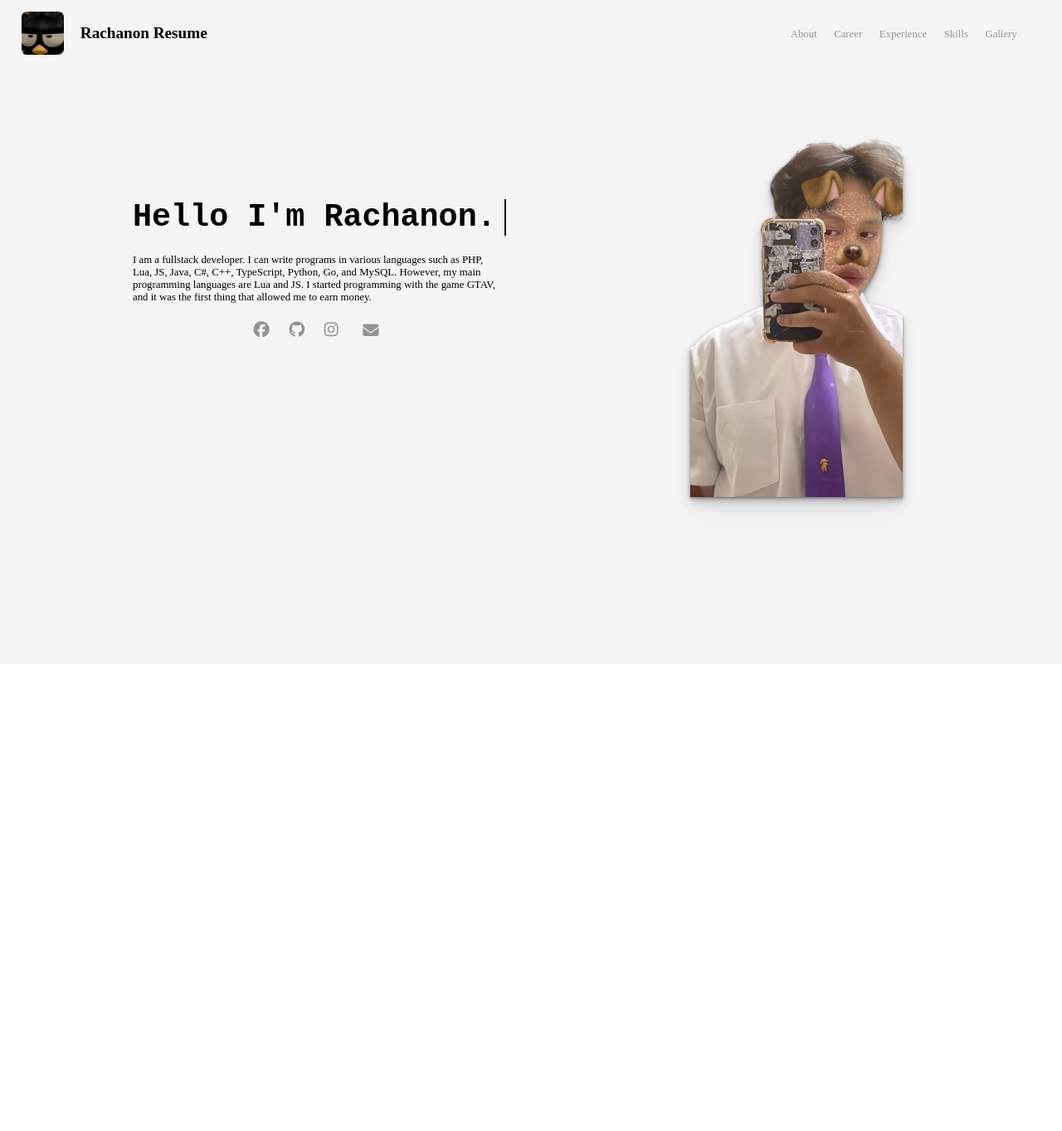
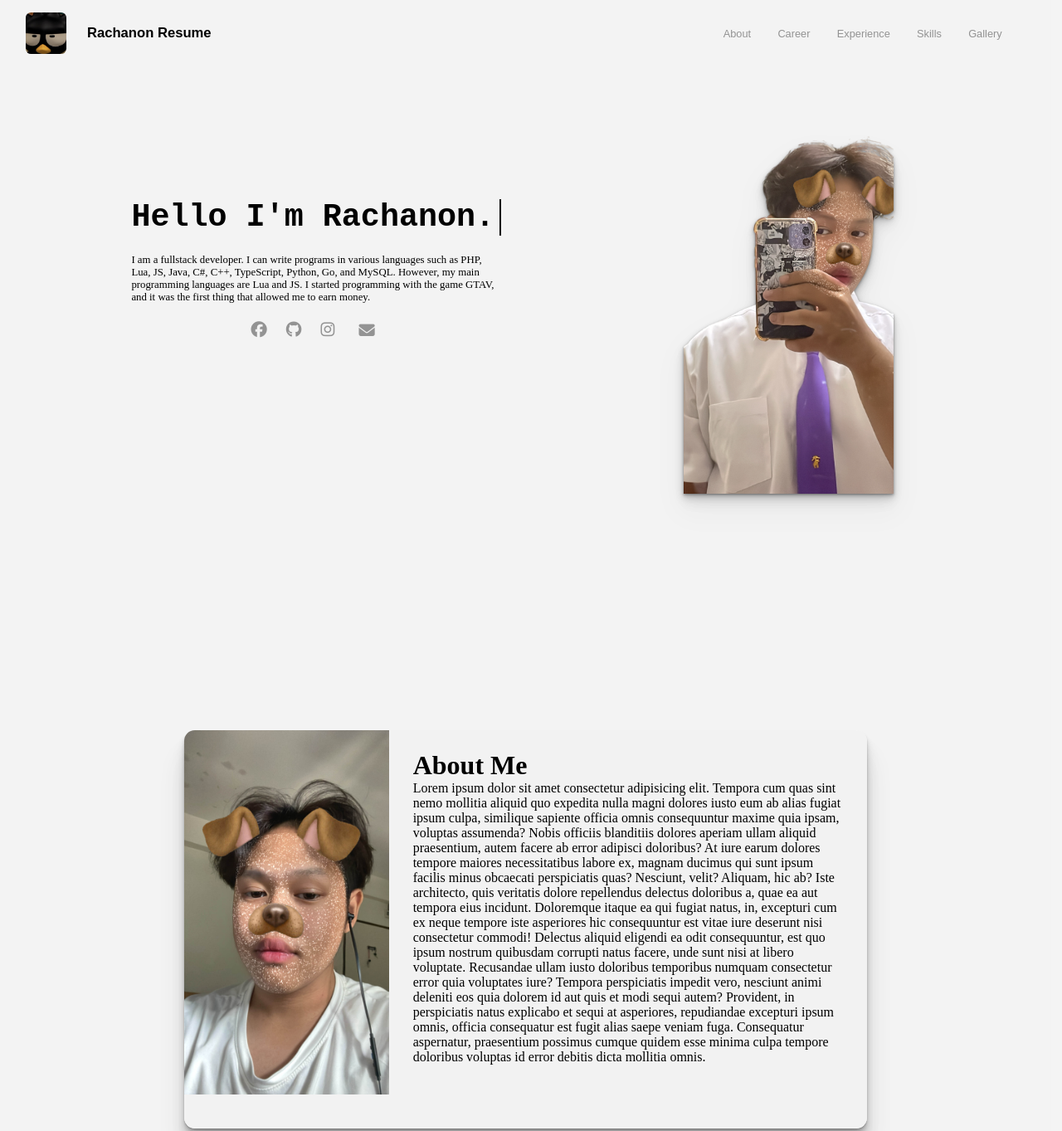
Before and after one commit to SaiMaiNow/ProjectResume, a plain HTML site: page index.html in a window 1280 px wide. Shown: the top 1363 px of the page at 83% size. Before the commit the page ends 800 px from the top, so only its background shows below. Drawn offline with Linux system fonts and the light colour scheme; a web font is replaced by a local one.

Commit message:
this is code new version

```diff
--- a/css/styles.css
+++ b/css/styles.css
@@ -5,19 +5,19 @@
 }
 
 body {
-
     padding: 0;
     margin: 0;
     font-family: 'IBM Plex Sans Thai';
     font-style: normal;
     font-weight: 400;
+    background-color: rgba(242, 242, 242, 0.782);
 }
 
-.nav-ber {
+.nav-bar {
     position: sticky;
     top: 0;
     display: flex;
-    width: 100vw;
+    width: 99vw;
     height: 10vh;
     backdrop-filter: blur(4px);
     background-color: rgba(242, 242, 242, 0.782);
@@ -26,7 +26,7 @@ body {
     /* background-color: aqua; */
 }
 
-.nav-ber>.left-box {
+.nav-bar>.left-box {
     display: flex;
     width: 50%;
     height: 100%;
@@ -34,13 +34,16 @@ body {
     justify-content: left;
 }
 
-.nav-ber>.left-box>a {
+.nav-bar>.left-box>button {
     width: 80%;
     height: 100%;
     text-decoration: none;
+    background: none;
+    border: none;
+    cursor: pointer;
 }
 
-.nav-ber>.left-box>a>.group {
+.nav-bar>.left-box>button>.group {
     display: flex;
     justify-content: left;
     align-items: center;
@@ -49,18 +52,18 @@ body {
     padding: 0 0 0 5%;
 }
 
-.nav-ber>.left-box>a>.group>img {
+.nav-bar>.left-box>button>.group>img {
     width: 20%;
     border-radius: .5vw;
 }
 
-.nav-ber>.left-box>a>.group>h3 {
-    font-size: 1.5vw;
+.nav-bar>.left-box>button>.group>h3 {
+    font-size: 1.3vw;
     color: var(--color-font-main);
-    padding: 20px;
+    padding-left: 10%;
 }
 
-.nav-ber>.right-box {
+.nav-bar>.right-box {
     width: 50%;
     height: 100%;
     display: flex;
@@ -69,7 +72,7 @@ body {
     /* background-color: antiquewhite; */
 }
 
-.nav-ber>.right-box>ul {
+.nav-bar>.right-box>ul {
     display: flex;
     list-style-type: none;
     justify-content: right;
@@ -78,7 +81,7 @@ body {
     /* background-color: aqua; */
 }
 
-.nav-ber>.right-box>ul>li {
+.nav-bar>.right-box>ul>li {
     /* width: auto; */
     /* min-width: 30%; */
     /* background-color: aqua;  */
@@ -86,20 +89,23 @@ body {
     padding: 0 2% 0 2%;
 }
 
-.nav-ber>.right-box>ul>li>a {
+.nav-bar>.right-box>ul>li>button {
     position: relative;
     color: var(--color-font-long);
     font-size: 1vw;
+    background: none;
+    border: none;
+    cursor: pointer;
     /* background-color: red; */
 }
 
 
-.nav-ber>.right-box>ul>li>a:hover {
+.nav-bar>.right-box>ul>li>button:hover {
     color: var(--color-font-main);
     transition: all .2s;
 }
 
-.nav-ber>.right-box>ul>li>a::after {
+.nav-bar>.right-box>ul>li>button::after {
     content: '';
     position: absolute;
     left: 0;
@@ -112,23 +118,25 @@ body {
     transition: transform 0.3s ease;
 }
 
-.nav-ber>.right-box>ul>li>a:hover::after {
+.nav-bar>.right-box>ul>li>button:hover::after {
     transform: scaleX(1);
 }
 
-.nav-ber>.right-box>ul>li>a:active {
+.nav-bar>.right-box>ul>li>button:active {
     color: var(--color-font-main);
     transform: scaleX(1);
 }
 
-.nav-ber a {
+.nav-bar a {
     color: var(--color-font-main);
     text-decoration: none;
 }
 
 .main-content {
     /* position: relative; */
-    width: 100vw;
+    display: flex;
+    flex-direction: column;
+    width: 99vw;
     height: auto;
     min-height: 90vh;
     backdrop-filter: blur(4px);
@@ -200,6 +208,12 @@ body {
 .main-content>.content-home-1>.content-home-text-right>.group > .button-contactor > .group i {
     font-size: 1.5vw;
     color: var(--color-font-long);
+    transition-duration: .2s;
+}
+
+.main-content>.content-home-1>.content-home-text-right>.group > .button-contactor > .group i:hover {
+    color: var(--color-font-main);
+    transition-duration: .2s;
 }
 
 .main-content>.content-home-1>.content-home-text-right>.group > .button-contactor > .group button {
@@ -233,11 +247,54 @@ body {
 
 }
 
-.main-content > .content-home-2 {
+.main-content > .content-home-about {
     display: flex;
     justify-content: center;
+    align-items: center;
     width: 100%;
-    height: 40rem;
+    height: 50rem;
+}
+
+
+.main-content > .content-home-about > .content-about-box {
+    display: flex;
+    width: 65%;
+    height: 60%;
+    background-color: rgba(242, 242, 242, 0.782);
+    border-radius: 1vw;
+    overflow: hidden;
+    box-shadow: 0 1px 1px rgba(0, 0, 0, 0.11), 0 2px 2px rgba(0, 0, 0, 0.11), 0 4px 4px rgba(0, 0, 0, 0.11), 0 8px 8px rgba(0, 0, 0, 0.11), 0 16px 16px rgba(0, 0, 0, 0.11), 0 32px 32px rgba(0, 0, 0, 0.11)
+}
+
+.main-content > .content-home-about > .content-about-box > .content-image {
+    width: 30%;
+    height: 100%;
+}
+
+.main-content > .content-home-about > .content-about-box > .content-image > img {
+    width: 100%;
+    margin: 0 auto;
+}
+
+.main-content > .content-home-about > .content-about-box > .content-details {
+    display: flex;
+    justify-content: center;
+    align-items: center;
+    width: 70%;
+    height: 100%;
+}
+
+.main-content > .content-home-about > .content-about-box > .content-details > .deyails-cut {
+    width: 90%;
+    height: 90%;
+}
+
+.main-content > .content-home-about > .content-about-box > .content-details > .deyails-cut > h3 {
+    font-size: 2rem;
+}
+
+.main-content > .content-home-about > .content-about-box > .content-details > .deyails-cut > p {
+    font-size: 1rem;
 }
 
 .slide-right {
@@ -246,6 +303,10 @@ body {
 
 .slide-left {
     animation: slide-in-from-right 0.2s ease-out;
+}
+
+.slide-bottom {
+    animation: slide-in-from-bottom 0.2s ease-out;
 }
 
 .typewriter {
@@ -291,3 +352,14 @@ body {
         opacity: 1;
     }
 }
+
+@keyframes slide-in-from-bottom {
+    0% {
+        transform: translateY(-20%);
+        opacity: 0;
+    }
+    100% {
+        transform: translateY(0);
+        opacity: 1;
+    }
+}
--- a/index.html
+++ b/index.html
@@ -15,27 +15,27 @@
 </head>
 
 <body>
-    <div class="nav-ber">
+    <div class="nav-bar">
         <div class="left-box">
-            <a href="index.html">
+            <button onclick="scrollNext('#home')">
                 <div class="group">
                     <img src="image/logo.jpg" alt="Logo">
                     <h3>Rachanon Resume</h3>
                 </div>
-            </a>
+            </button>
         </div>
         <div class="right-box">
             <ul>
-                <li><a href="about.html">About</a></li>
-                <li><a href="career.html">Career</a></li>
-                <li><a href="experience.html">Experience</a></li>
-                <li><a href="skills.html">Skills</a></li>
-                <li><a href="gallery.html">Gallery</a></li>
+                <li><button onclick="scrollNext('#about')">About</button></li>
+                <li><button>Career</button></li>
+                <li><button>Experience</button></li>
+                <li><button>Skills</button></li>
+                <li><button>Gallery</button></li>
             </ul>
         </div>
     </div>
     <div class="main-content">
-        <div class="content-home-1">
+        <div class="content-home-1" id="home">
             <div class="content-home-text-right">
                 <div class="group slide-right">
                     <h3 class="typewriter">Hello I'm Rachanon.</h3>
@@ -58,6 +58,19 @@
                 </div>
             </div>
         </div>
+        <div class="content-home-about slide-bottom" id="about">
+            <div class="content-about-box">
+                <div class="content-image">
+                    <img src="image/data_Image/ME2.png">
+                </div>
+                <div class="content-details">
+                    <div class="deyails-cut">
+                        <h3>About Me</h3>
+                        <p>Lorem ipsum dolor sit amet consectetur adipisicing elit. Tempora cum quas sint nemo mollitia aliquid quo expedita nulla magni dolores iusto eum ab alias fugiat ipsum culpa, similique sapiente officia omnis consequuntur maxime quia ipsam, voluptas assumenda? Nobis officiis blanditiis dolores aperiam ullam aliquid praesentium, autem facere ab error adipisci doloribus? At iure earum dolores tempore maiores necessitatibus labore ex, magnam ducimus qui sunt ipsum facilis minus obcaecati perspiciatis quas? Nesciunt, velit? Aliquam, hic ab? Iste architecto, quis veritatis dolore repellendus delectus doloribus a, quae ea aut tempora eius incidunt. Doloremque itaque ea qui fugiat natus, in, excepturi cum ex neque tempore iste asperiores hic consequuntur est vitae iure deserunt nisi consectetur commodi! Delectus aliquid eligendi ea odit consequuntur, est quo ipsum nostrum quibusdam corrupti natus facere, unde sunt nisi at libero voluptate. Recusandae ullam iusto doloribus temporibus numquam consectetur error quia voluptates iure? Tempora perspiciatis impedit vero, nesciunt animi deleniti eos quia dolorem id aut quis et modi sequi autem? Provident, in perspiciatis natus explicabo et sequi at asperiores, repudiandae excepturi ipsum omnis, officia consequatur est fugit alias saepe veniam fuga. Consequatur aspernatur, praesentium possimus cumque quidem esse minima culpa tempore doloribus voluptas id error debitis dicta mollitia omnis.</p>
+                    </div>
+                </div>
+            </div>
+        </div>
     </div>
     <script src="js/jquery-3.7.0.js"></script>
     <script src="js/c109ba2d75.js"></script>
--- a/js/app.js
+++ b/js/app.js
@@ -1,11 +1,25 @@
 function copy(text) {
     navigator.clipboard.writeText(text);
-
     Swal.fire({
         position: "center",
         icon: "success",
-        title: "Success to copy text",
+        title: "Success to copy email",
         showConfirmButton: false,
         timer: 1500
     });
 }
+
+var isNext = false;
+
+function scrollNext(id) {
+    if (!isNext) {
+        isNext = true;
+
+        $('html, body').animate({
+            scrollTop: (id == "#home") ? 0 : $(id).offset().top,
+        }, 1000, function() {
+            $(window).off('scroll');
+            isNext = false;
+        });
+    }
+}
```
Also changed, not shown: image/data_Image/IMG_1389.JPEG (added), image/data_Image/IMG_1531.JPEG (added), image/data_Image/ME2.png (added).
